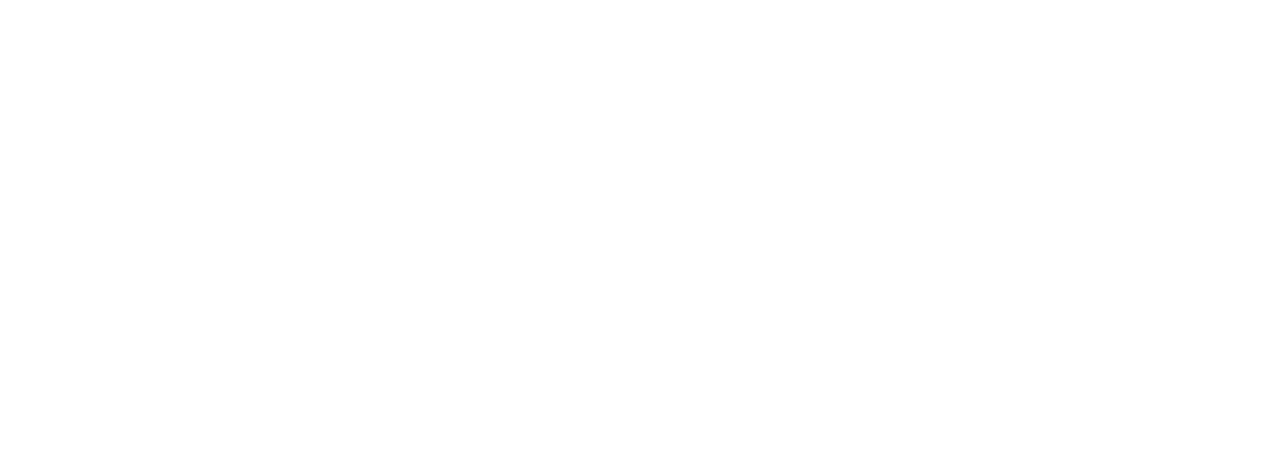
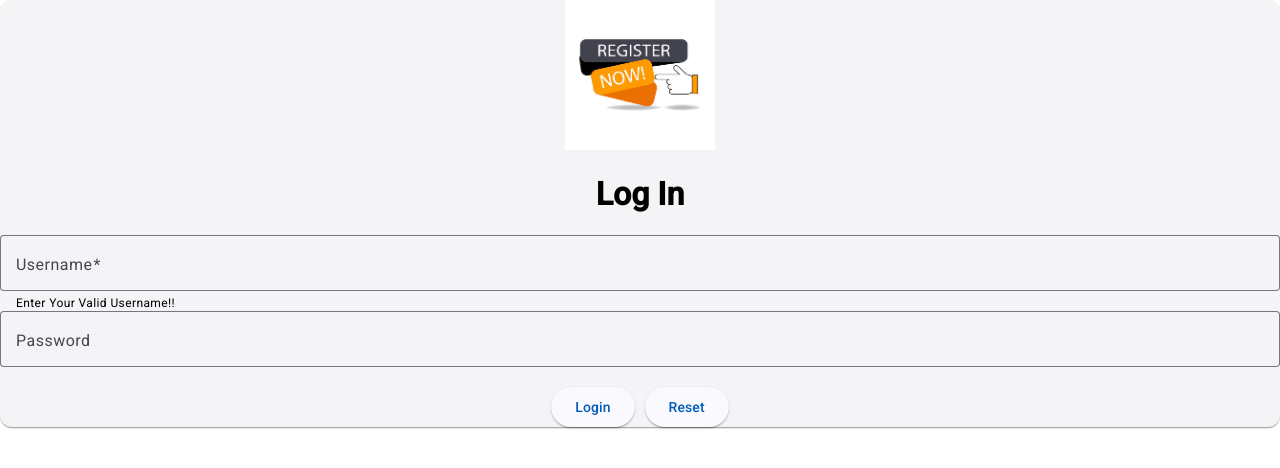
Before and after one commit to yashgarg19/OnlineQuiz_FE, an Angular app: page /login in a window 1280 px wide. Before the commit this address led to /. Shown: the top 468 px of the page. Built offline with nearby package versions, Linux system fonts and the light colour scheme.

Commit message:
designed the login form

```diff
--- /dev/null
+++ b/src/app/pages/home/home.component.html
@@ -0,0 +1 @@
+<p>Welcome to Exam Portal</p>
--- a/src/app/pages/log-in/log-in.component.css
+++ b/src/app/pages/log-in/log-in.component.css
@@ -0,0 +1,3 @@
+.full-width{
+    width: 100%;
+}
--- a/src/app/pages/log-in/log-in.component.html
+++ b/src/app/pages/log-in/log-in.component.html
@@ -1 +1,32 @@
-<p>log-in works!</p>
+<div class="bootstrap-wrapper">
+    <div class="container">
+        <div class="row">
+            <div class="col-md-6 offset-md-3">
+                <mat-card>
+                    <div class="container text-center">
+                        <img width="150px" src="assets\exam portal sign up img.avif" alt="Image" />
+                    </div>
+                    <h1 class="text-center">Log In</h1>
+                    <form action="">
+                        <!-- Username Field -->
+                        <mat-form-field class="full-width" appearance="outline">
+                            <mat-label>Username</mat-label>
+                            <input required matInput placeholder="Enter Your Unique Username">
+                            <mat-hint>Enter Your Valid Username!!</mat-hint>
+                        </mat-form-field>
+
+                        <!-- password Field -->
+                        <mat-form-field class="full-width" appearance="outline">
+                            <mat-label>Password</mat-label>
+                            <input type="password" matInput placeholder="Enter Your Password">
+                        </mat-form-field>
+                        <div class="container text-center">
+                            <button mat-raised-button color="primary" type="submit">Login</button>
+                            <button class="ml10" mat-raised-button color="accent">Reset</button>
+                        </div>
+                    </form>
+                </mat-card>
+            </div>
+        </div>
+    </div>
+</div>
--- a/src/app/pages/sign-up/sign-up.component.html
+++ b/src/app/pages/sign-up/sign-up.component.html
@@ -3,7 +3,7 @@
         <div class="row " style="margin: 20px;">
             <div class="col-md-6 offset-md-3">
                 <div class="container text-center">
-                    <img width="200px" src="assets\exam portal sign up img.avif" alt="Image" />
+                    <img width="150px" src="assets\exam portal sign up img.avif" alt="Image" />
                 </div>
                 <h1 class="text-center">register here</h1>
                 <form (ngSubmit)="formSubmit()">
@@ -56,7 +56,7 @@
                       </mat-form-field>
                       <div class="container text-center">
                         <button type="submit" mat-raised-button color="primary">Register</button>
-                        <button style="margin: left 200px;" mat-raised-button  color="accent">Cancel</button>
+                        <button class="ml20" mat-raised-button  color="accent">Cancel</button>
                       </div>
                 </form>
             </div>
--- a/src/styles.css
+++ b/src/styles.css
@@ -6,3 +6,25 @@ body { margin: 0; font-family: Roboto, "Helvetica Neue", sans-serif; }
 .text-center{
     text-align: center;
 }
+
+.ml20{
+    margin-left: 20px !important;
+}
+.mr20{
+    margin-right: 20px !important;
+}.mt20{
+    margin-top: 20px !important;
+}.mb20{
+    margin-bottom: 20px !important;
+}
+
+.ml10{
+    margin-left: 10px !important;
+}
+.mr10{
+    margin-right: 10px !important;
+}.mt10{
+    margin-top: 10px !important;
+}.mb10{
+    margin-bottom: 10px !important;
+}
```
Also changed, not shown: src/app/app-routing.module.ts (+12 -0 lines), src/app/app.module.ts (+9 -5 lines), src/app/pages/home/home.component.ts (added, +12 -0 lines), src/app/pages/home/home.component.css (added), 1 other file (tests, documents, lock files or other folders).
